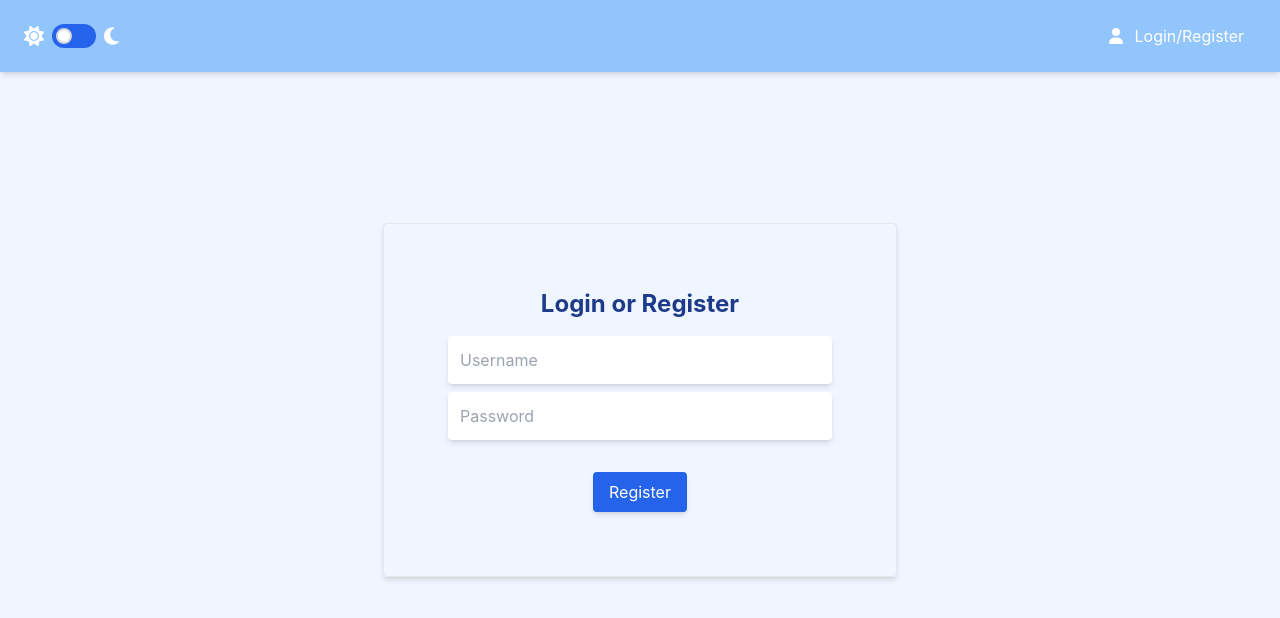
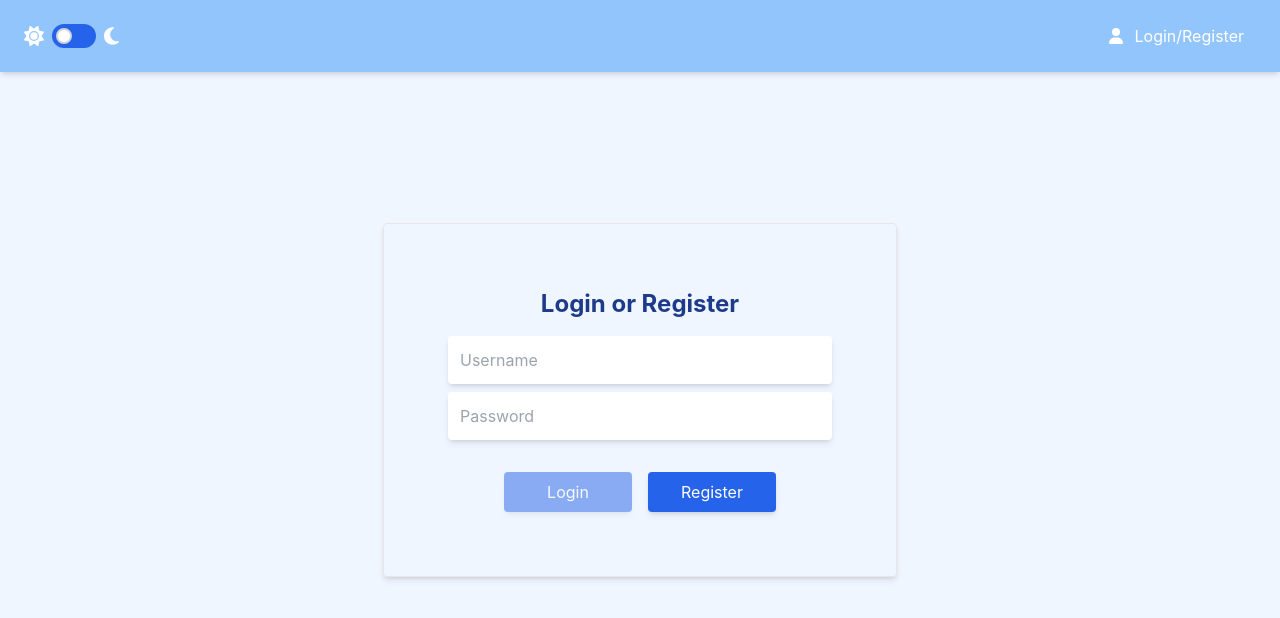
Before and after one commit to neilmccaffrey/finance-tracker, a React (Create React App) app: page /login in a window 1280 px wide. Shown: the top 618 px of the page. Built offline with nearby package versions, Linux system fonts and the light colour scheme; the HTML template or start-up script is replaced by a standard one.

Commit message:
disabled login with no username or password, added styles to button

```diff
--- a/src/components/Button.jsx
+++ b/src/components/Button.jsx
@@ -2,7 +2,7 @@ const Button = ({ onClick, children, isDisabled }) => {
   return (
     <button
       onClick={!isDisabled ? onClick : undefined}
-      className={`px-4 py-2 rounded primary shadow-md
+      className={`w-32 py-2 rounded primary shadow-md
         hover:bg-blue-300
         ${isDisabled ? 'opacity-50 cursor-not-allowed' : ''}`}
       disabled={isDisabled}
--- a/src/pages/Login.jsx
+++ b/src/pages/Login.jsx
@@ -13,7 +13,10 @@ const Login = () => {
   const theme = localStorage.getItem('theme') === 'dark' ? 'dark' : 'light'; // Get current theme for toastcontainer
 
   const handleRegister = async () => {
-    if (!username || !password) return;
+    if (!username || !password) {
+      toast.error('Must enter a username and password');
+      return;
+    }
     try {
       const result = await registerUser(username, password);
 
@@ -52,9 +55,12 @@ const Login = () => {
             placeholder="Password"
             className="p-3 w-96 rounded shadow-md mb-8"
           />
-          <Button onClick={handleRegister} isDisabled={isDisabled}>
-            {isDisabled ? 'Registered' : 'Register'}
-          </Button>
+          <div className="flex gap-x-4">
+            <Button isDisabled={!username || !password}>Login</Button>
+            <Button onClick={handleRegister} isDisabled={isDisabled}>
+              {isDisabled ? 'Registered' : 'Register'}
+            </Button>
+          </div>
         </div>
       </div>
     </>
```
